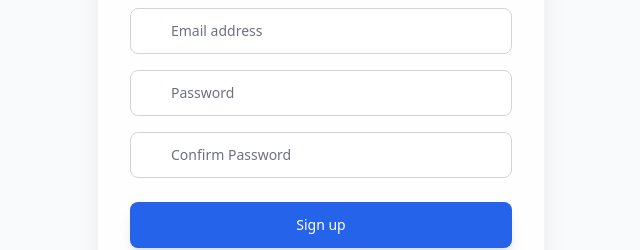
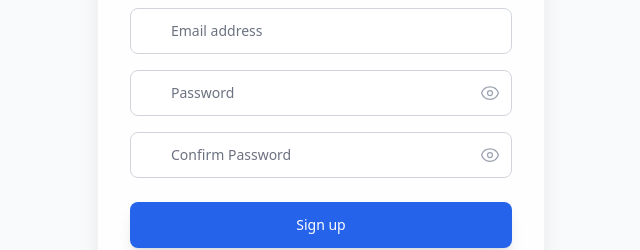
Before and after one commit to Ricca20/Pathstream-App, a React (Vite) app in the folder frontend/: page /register in a window 1280 px wide. Shown: the part 372-622 px from the top of the page, without its empty margins (319-959 px from the left). Built offline with nearby package versions, Linux system fonts and the light colour scheme; no server answers.

Commit message:
feat: Add reusable `InputField` component, refactor registration page with enhanced validation and loading states, and implement logout redirection.

```diff
--- /dev/null
+++ b/frontend/src/components/InputField.jsx
@@ -0,0 +1,65 @@
+import { useState } from 'react';
+
+const InputField = ({
+    id,
+    name,
+    type = "text",
+    value,
+    onChange,
+    placeholder,
+    required = false,
+    icon: Icon,
+    label,
+    className = ""
+}) => {
+    const [showPassword, setShowPassword] = useState(false);
+    const isPassword = type === "password";
+
+    const togglePasswordVisibility = () => {
+        setShowPassword(!showPassword);
+    };
+
+    return (
+        <div>
+            {label && <label htmlFor={id} className="sr-only">{label}</label>}
+            <div className="relative">
+                {Icon && (
+                    <div className="absolute inset-y-0 left-0 pl-3 flex items-center pointer-events-none">
+                        <Icon className="h-5 w-5 text-gray-400" aria-hidden="true" />
+                    </div>
+                )}
+                <input
+                    id={id}
+                    name={name}
+                    type={isPassword ? (showPassword ? "text" : "password") : type}
+                    autoComplete={name}
+                    required={required}
+                    className={`appearance-none rounded-lg relative block w-full pl-10 px-3 py-3 border border-gray-300 placeholder-gray-500 text-gray-900 focus:outline-none focus:ring-blue-500 focus:border-blue-500 focus:z-10 sm:text-sm transition-colors ${className} ${isPassword ? 'pr-10' : ''}`}
+                    placeholder={placeholder}
+                    value={value}
+                    onChange={onChange}
+                />
+                {isPassword && (
+                    <button
+                        type="button"
+                        onClick={togglePasswordVisibility}
+                        className="absolute inset-y-0 right-0 pr-3 flex items-center text-gray-400 hover:text-gray-600 focus:outline-none"
+                    >
+                        {showPassword ? (
+                            <svg xmlns="http://www.w3.org/2000/svg" fill="none" viewBox="0 0 24 24" strokeWidth={1.5} stroke="currentColor" className="w-5 h-5">
+                                <path strokeLinecap="round" strokeLinejoin="round" d="M3.98 8.223A10.477 10.477 0 001.934 12C3.226 16.338 7.244 19.5 12 19.5c.993 0 1.953-.138 2.863-.395M6.228 6.228A10.45 10.45 0 0112 4.5c4.756 0 8.773 3.162 10.065 7.498a10.523 10.523 0 01-4.293 5.774M6.228 6.228L3 3m3.228 3.228l3.65 3.65m7.894 7.894L21 21m-3.228-3.228l-3.65-3.65m0 0a3 3 0 10-4.243-4.243m4.242 4.242L9.88 9.88" />
+                            </svg>
+                        ) : (
+                            <svg xmlns="http://www.w3.org/2000/svg" fill="none" viewBox="0 0 24 24" strokeWidth={1.5} stroke="currentColor" className="w-5 h-5">
+                                <path strokeLinecap="round" strokeLinejoin="round" d="M2.036 12.322a1.012 1.012 0 010-.639C3.423 7.51 7.36 4.5 12 4.5c4.638 0 8.573 3.007 9.963 7.178.07.207.07.431 0 .639C20.577 16.49 16.64 19.5 12 19.5c-4.638 0-8.573-3.007-9.963-7.178z" />
+                                <path strokeLinecap="round" strokeLinejoin="round" d="M15 12a3 3 0 11-6 0 3 3 0 016 0z" />
+                            </svg>
+                        )}
+                    </button>
+                )}
+            </div>
+        </div>
+    );
+};
+
+export default InputField;
--- a/frontend/src/context/AuthContext.jsx
+++ b/frontend/src/context/AuthContext.jsx
@@ -1,10 +1,12 @@
 import React, { createContext, useContext, useState, useEffect } from 'react';
+import { useNavigate } from 'react-router-dom';
 
 const AuthContext = createContext(null);
 
 export const AuthProvider = ({ children }) => {
   const [user, setUser] = useState(null);
   const [loading, setLoading] = useState(true);
+  const navigate = useNavigate();
 
   // Initialize user from localStorage
   useEffect(() => {
@@ -28,6 +30,7 @@
   const logout = () => {
     setUser(null);
     localStorage.removeItem('user');
+    navigate('/');
   };
 
   const value = {
--- a/frontend/src/pages/register-page.jsx
+++ b/frontend/src/pages/register-page.jsx
@@ -1,24 +1,75 @@
 import { useState } from 'react';
 import { useNavigate } from 'react-router-dom';
 import axios from 'axios';
-
 import toast from 'react-hot-toast';
 import API_URL from '../config';
+import InputField from '../components/InputField';
+
+// Icons
+const UserIcon = (props) => (
+    <svg xmlns="http://www.w3.org/2000/svg" viewBox="0 0 20 20" fill="currentColor" {...props}>
+        <path fillRule="evenodd" d="M10 9a3 3 0 100-6 3 3 0 000 6zm-7 9a7 7 0 1114 0H3z" clipRule="evenodd" />
+    </svg>
+);
+
+const MailIcon = (props) => (
+    <svg xmlns="http://www.w3.org/2000/svg" viewBox="0 0 20 20" fill="currentColor" {...props}>
+        <path d="M2.003 5.884L10 9.882l7.997-3.998A2 2 0 0016 4H4a2 2 0 00-1.997 1.884z" />
+        <path d="M18 8.118l-8 4-8-4V14a2 2 0 002 2h12a2 2 0 002-2V8.118z" />
+    </svg>
+);
+
+const LockIcon = (props) => (
+    <svg xmlns="http://www.w3.org/2000/svg" viewBox="0 0 20 20" fill="currentColor" {...props}>
+        <path fillRule="evenodd" d="M5 9V7a5 5 0 0110 0v2a2 2 0 012 2v5a2 2 0 01-2 2H5a2 2 0 01-2-2v-5a2 2 0 012-2zm8-2v2H7V7a3 3 0 016 0z" clipRule="evenodd" />
+    </svg>
+);
 
 const RegisterPage = () => {
     const navigate = useNavigate();
-    const [name, setName] = useState("");
-    const [email, setEmail] = useState("");
-    const [password, setPassword] = useState("");
-    const [confirmPassword, setConfirmPassword] = useState("");
-    const [role, setRole] = useState("student");
+    const [formData, setFormData] = useState({
+        name: "",
+        email: "",
+        password: "",
+        confirmPassword: "",
+        role: "student"
+    });
+    const [isLoading, setIsLoading] = useState(false);
+
+    const { name, email, password, confirmPassword, role } = formData;
+
+    const handleChange = (e) => {
+        setFormData({ ...formData, [e.target.name]: e.target.value });
+    };
+
+    const setRole = (newRole) => {
+        setFormData({ ...formData, role: newRole });
+    };
+
+    const validateForm = () => {
+        if (password !== confirmPassword) {
+            toast.error("Passwords do not match");
+            return false;
+        }
+        if (password.length < 6) {
+            toast.error("Password must be at least 6 characters");
+            return false;
+        }
+        // Basic email structure check (HTML5 type="email" handles most, but good to have)
+        const emailRegex = /^[^\s@]+@[^\s@]+\.[^\s@]+$/;
+        if (!email.match(emailRegex)) {
+            toast.error("Please enter a valid email address");
+            return false;
+        }
+        return true;
+    };
 
     const handleSubmit = async (e) => {
         e.preventDefault();
-        if (password !== confirmPassword) {
-            toast.error("Passwords do not match");
-            return;
-        }
+
+        if (!validateForm()) return;
+
+        setIsLoading(true);
 
         try {
             const { data } = await axios.post(`${API_URL}/api/auth/register`, {
@@ -32,7 +83,14 @@
             navigate('/login');
         } catch (error) {
             console.error("Error:", error);
+            if (!error.response) {
+                // Network error (server down, cors, etc)
+                toast.error("Unable to connect to server. Please check your connection.");
+            } else {
                 toast.error(error.response?.data?.message || "Registration failed");
+            }
+        } finally {
+            setIsLoading(false);
         }
     };
 
@@ -76,99 +134,73 @@
                                 </button>
                             </div>
                         </div>
-                        <div>
-                            <label htmlFor="name" className="sr-only">Full Name</label>
-                            <div className="relative">
-                                <div className="absolute inset-y-0 left-0 pl-3 flex items-center pointer-events-none">
-                                    <svg className="h-5 w-5 text-gray-400" xmlns="http://www.w3.org/2000/svg" viewBox="0 0 20 20" fill="currentColor">
-                                        <path fillRule="evenodd" d="M10 9a3 3 0 100-6 3 3 0 000 6zm-7 9a7 7 0 1114 0H3z" clipRule="evenodd" />
-                                    </svg>
-                                </div>
-                                <input
+
+                        <InputField
                             id="name"
                             name="name"
                             type="text"
-                                    autoComplete="name"
-                                    required
-                                    className="appearance-none rounded-lg relative block w-full pl-10 px-3 py-3 border border-gray-300 placeholder-gray-500 text-gray-900 focus:outline-none focus:ring-blue-500 focus:border-blue-500 focus:z-10 sm:text-sm transition-colors"
+                            label="Full Name"
                             placeholder="Full Name"
                             value={name}
-                                    onChange={(e) => setName(e.target.value)}
+                            onChange={handleChange}
+                            required
+                            icon={UserIcon}
                         />
-                            </div>
-                        </div>
-                        <div>
-                            <label htmlFor="email-address" className="sr-only">Email address</label>
-                            <div className="relative">
-                                <div className="absolute inset-y-0 left-0 pl-3 flex items-center pointer-events-none">
-                                    <svg className="h-5 w-5 text-gray-400" xmlns="http://www.w3.org/2000/svg" viewBox="0 0 20 20" fill="currentColor">
-                                        <path d="M2.003 5.884L10 9.882l7.997-3.998A2 2 0 0016 4H4a2 2 0 00-1.997 1.884z" />
-                                        <path d="M18 8.118l-8 4-8-4V14a2 2 0 002 2h12a2 2 0 002-2V8.118z" />
-                                    </svg>
-                                </div>
-                                <input
+
+                        <InputField
                             id="email-address"
                             name="email"
                             type="email"
-                                    autoComplete="email"
-                                    required
-                                    className="appearance-none rounded-lg relative block w-full pl-10 px-3 py-3 border border-gray-300 placeholder-gray-500 text-gray-900 focus:outline-none focus:ring-blue-500 focus:border-blue-500 focus:z-10 sm:text-sm transition-colors"
+                            label="Email address"
                             placeholder="Email address"
                             value={email}
-                                    onChange={(e) => setEmail(e.target.value)}
+                            onChange={handleChange}
+                            required
+                            icon={MailIcon}
                         />
-                            </div>
-                        </div>
-                        <div>
-                            <label htmlFor="password" className="sr-only">Password</label>
-                            <div className="relative">
-                                <div className="absolute inset-y-0 left-0 pl-3 flex items-center pointer-events-none">
-                                    <svg className="h-5 w-5 text-gray-400" xmlns="http://www.w3.org/2000/svg" viewBox="0 0 20 20" fill="currentColor">
-                                        <path fillRule="evenodd" d="M5 9V7a5 5 0 0110 0v2a2 2 0 012 2v5a2 2 0 01-2 2H5a2 2 0 01-2-2v-5a2 2 0 012-2zm8-2v2H7V7a3 3 0 016 0z" clipRule="evenodd" />
-                                    </svg>
-                                </div>
-                                <input
+
+                        <InputField
                             id="password"
                             name="password"
                             type="password"
-                                    autoComplete="new-password"
-                                    required
-                                    className="appearance-none rounded-lg relative block w-full pl-10 px-3 py-3 border border-gray-300 placeholder-gray-500 text-gray-900 focus:outline-none focus:ring-blue-500 focus:border-blue-500 focus:z-10 sm:text-sm transition-colors"
+                            label="Password"
                             placeholder="Password"
                             value={password}
-                                    onChange={(e) => setPassword(e.target.value)}
+                            onChange={handleChange}
+                            required
+                            icon={LockIcon}
                         />
-                            </div>
-                        </div>
-                        <div>
-                            <label htmlFor="confirm-password" className="sr-only">Confirm Password</label>
-                            <div className="relative">
-                                <div className="absolute inset-y-0 left-0 pl-3 flex items-center pointer-events-none">
-                                    <svg className="h-5 w-5 text-gray-400" xmlns="http://www.w3.org/2000/svg" viewBox="0 0 20 20" fill="currentColor">
-                                        <path fillRule="evenodd" d="M5 9V7a5 5 0 0110 0v2a2 2 0 012 2v5a2 2 0 01-2 2H5a2 2 0 01-2-2v-5a2 2 0 012-2zm8-2v2H7V7a3 3 0 016 0z" clipRule="evenodd" />
-                                    </svg>
-                                </div>
-                                <input
+
+                        <InputField
                             id="confirm-password"
-                                    name="confirm-password"
+                            name="confirmPassword"
                             type="password"
-                                    autoComplete="new-password"
-                                    required
-                                    className="appearance-none rounded-lg relative block w-full pl-10 px-3 py-3 border border-gray-300 placeholder-gray-500 text-gray-900 focus:outline-none focus:ring-blue-500 focus:border-blue-500 focus:z-10 sm:text-sm transition-colors"
+                            label="Confirm Password"
                             placeholder="Confirm Password"
                             value={confirmPassword}
-                                    onChange={(e) => setConfirmPassword(e.target.value)}
+                            onChange={handleChange}
+                            required
+                            icon={LockIcon}
                         />
-                            </div>
-                        </div>
                     </div>
 
                     <div>
                         <button
                             type="submit"
-                            className="group relative w-full flex justify-center py-3 px-4 border border-transparent text-sm font-medium rounded-lg text-white bg-blue-600 hover:bg-blue-700 focus:outline-none focus:ring-2 focus:ring-offset-2 focus:ring-blue-500 transition-all transform hover:scale-[1.02] shadow-lg hover:shadow-xl"
+                            disabled={isLoading}
+                            className={`group relative w-full flex justify-center py-3 px-4 border border-transparent text-sm font-medium rounded-lg text-white bg-blue-600 hover:bg-blue-700 focus:outline-none focus:ring-2 focus:ring-offset-2 focus:ring-blue-500 transition-all transform hover:scale-[1.02] shadow-lg hover:shadow-xl ${isLoading ? 'opacity-70 cursor-not-allowed hover:scale-100' : ''}`}
                         >
-                            Sign up
+                            {isLoading ? (
+                                <span className="flex items-center">
+                                    <svg className="animate-spin -ml-1 mr-3 h-5 w-5 text-white" xmlns="http://www.w3.org/2000/svg" fill="none" viewBox="0 0 24 24">
+                                        <circle className="opacity-25" cx="12" cy="12" r="10" stroke="currentColor" strokeWidth="4"></circle>
+                                        <path className="opacity-75" fill="currentColor" d="M4 12a8 8 0 018-8V0C5.373 0 0 5.373 0 12h4zm2 5.291A7.962 7.962 0 014 12H0c0 3.042 1.135 5.824 3 7.938l3-2.647z"></path>
+                                    </svg>
+                                    Creating Account...
+                                </span>
+                            ) : (
+                                'Sign up'
+                            )}
                         </button>
                     </div>
 
```
Lines whose indentation alone changed are shown as unchanged.
